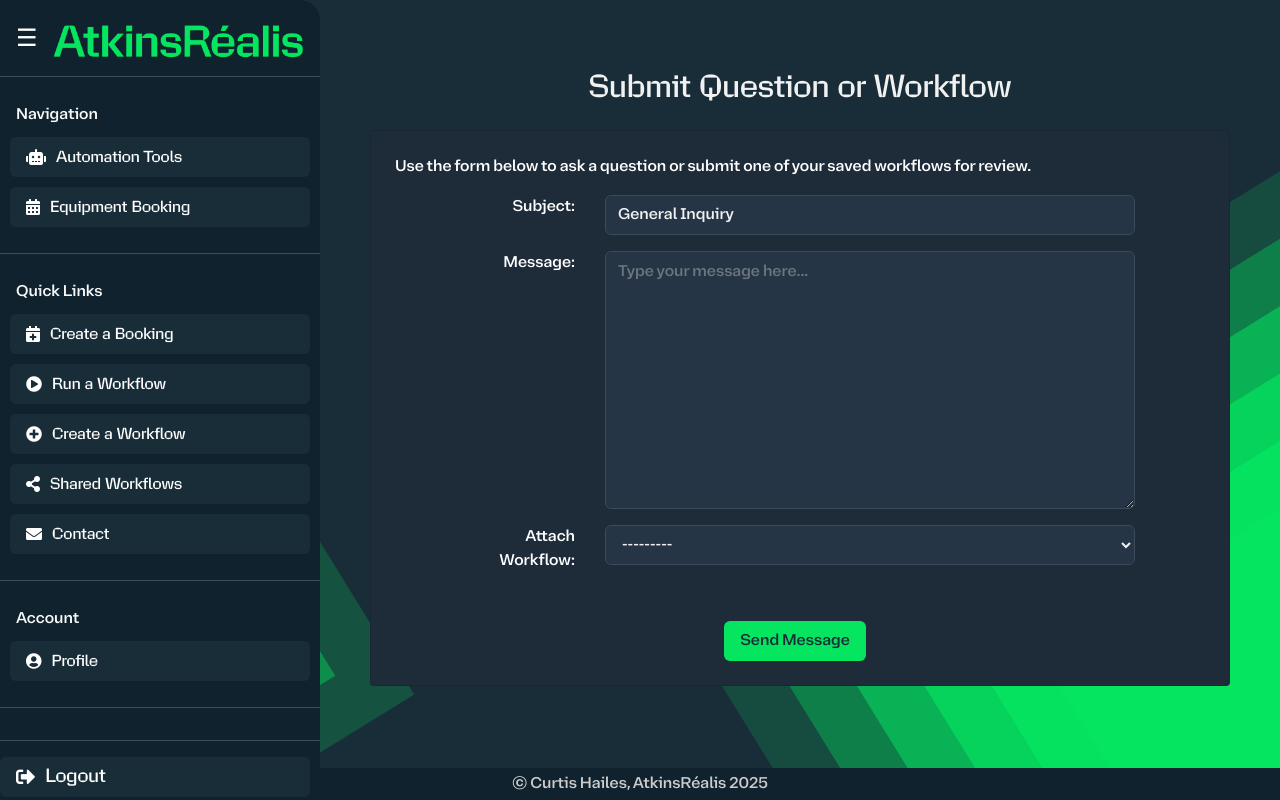
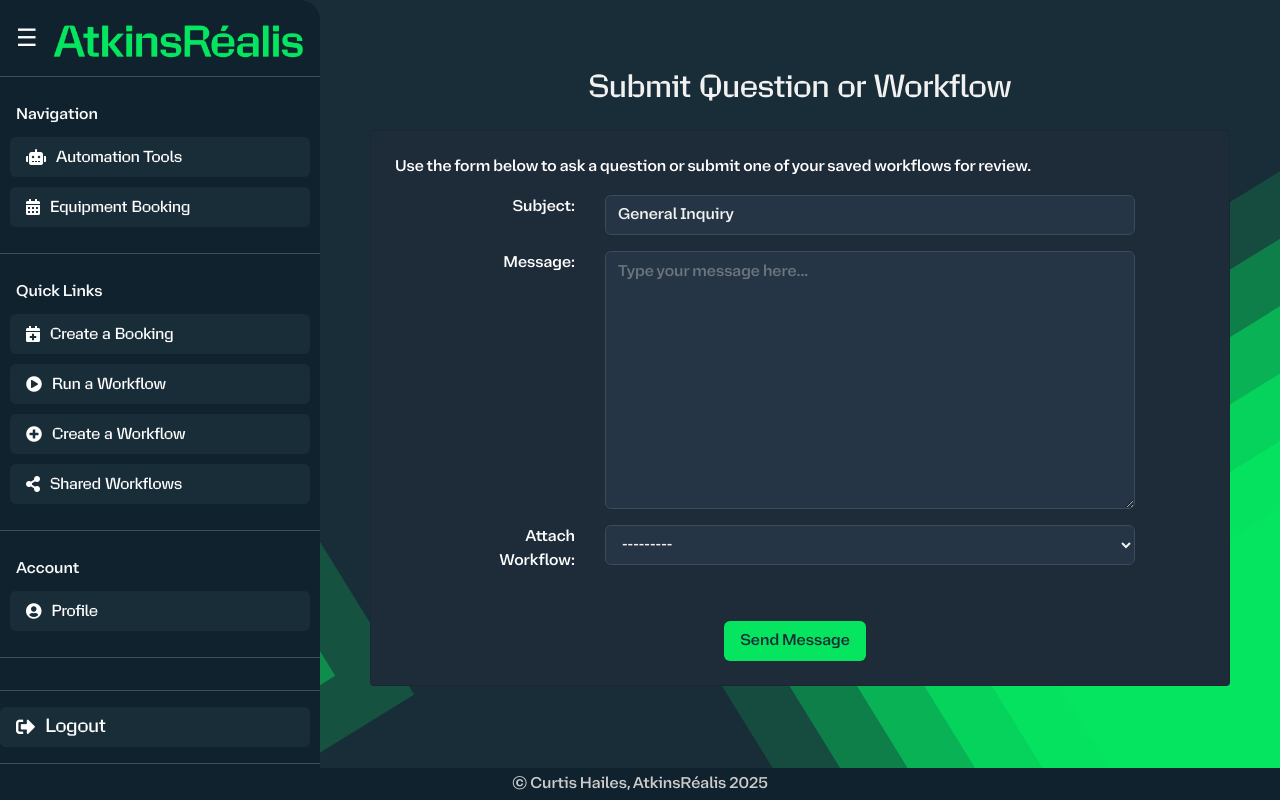
Before and after one commit to CurtisHai/Automation, a Django app: page /contact/ in a window 1280 px wide. Run offline with Django 5.2, Linux system fonts and the light colour scheme; a user stored in the database is signed in; data comes from the database, SQL or seed files in the repository; data that the repository does not hold is empty; some libraries are stand-ins or nearby versions.

Commit message:
Hide contact link for superusers

```diff
--- a/equipment_booking_app/workflow_automation/templates/workflow_automation/partials/sidebar_automation.html
+++ b/equipment_booking_app/workflow_automation/templates/workflow_automation/partials/sidebar_automation.html
@@ -30,10 +30,12 @@
                 <i class="fas fa-share-alt"></i>
                 <span class="sidebar-label">Shared Workflows</span>
             </a>
+            {% if not user.is_superuser %}
             <a href="{% url 'contact' %}" class="nav-link" title="Contact" aria-label="Contact">
                 <i class="fas fa-envelope"></i>
                 <span class="sidebar-label">Contact</span>
             </a>
+            {% endif %}
             {% if user.is_superuser %}
             <a href="{% url 'review_workflows' %}" class="nav-link" title="Review Requests" aria-label="Review Requests">
                 <i class="fas fa-check-circle"></i>
--- a/equipment_booking_app/workflow_automation/templates/workflow_automation/partials/sidebar_booking.html
+++ b/equipment_booking_app/workflow_automation/templates/workflow_automation/partials/sidebar_booking.html
@@ -26,10 +26,12 @@
                 <i class="fas fa-history"></i>
                 <span class="sidebar-label">Previous Bookings</span>
             </a>
+            {% if not user.is_superuser %}
             <a href="{% url 'contact' %}" class="nav-link" title="Contact" aria-label="Contact">
                 <i class="fas fa-envelope"></i>
                 <span class="sidebar-label">Contact</span>
             </a>
+            {% endif %}
             <a href="{% url 'user_messages' %}" class="nav-link" title="My Messages" aria-label="My Messages">
                 <i class="fas fa-envelope-open"></i>
                 <span class="sidebar-label">My Messages</span>
--- a/equipment_booking_app/workflow_automation/templates/workflow_automation/partials/sidebar_launcher.html
+++ b/equipment_booking_app/workflow_automation/templates/workflow_automation/partials/sidebar_launcher.html
@@ -36,10 +36,12 @@
                 <i class="fas fa-share-alt"></i>
                 <span class="sidebar-label">Shared Workflows</span>
             </a>
+            {% if not user.is_superuser %}
             <a href="{% url 'contact' %}" class="nav-link" title="Contact" aria-label="Contact">
                 <i class="fas fa-envelope"></i>
                 <span class="sidebar-label">Contact</span>
             </a>
+            {% endif %}
             <hr>
             <span class="text-light px-3">Account</span>
             <a href="{% url 'accounts' %}" class="nav-link" title="Profile" aria-label="Profile">
--- a/equipment_booking_app/workflow_automation/tests.py
+++ b/equipment_booking_app/workflow_automation/tests.py
@@ -364,11 +364,11 @@ class SidebarLinksTests(TestCase):
         self.assertContains(response, reverse("contact"))
         self.assertNotContains(response, reverse("inbox"))
 
-    def test_contact_and_inbox_visible_for_superuser(self):
+    def test_inbox_visible_but_contact_hidden_for_superuser(self):
         self.client.force_login(self.admin)
         response = self.client.get(reverse("home"))
         self.assertContains(response, reverse("inbox"))
-        self.assertContains(response, reverse("contact"))
+        self.assertNotContains(response, reverse("contact"))
 
 
 class ContactPageTests(TestCase):
```
